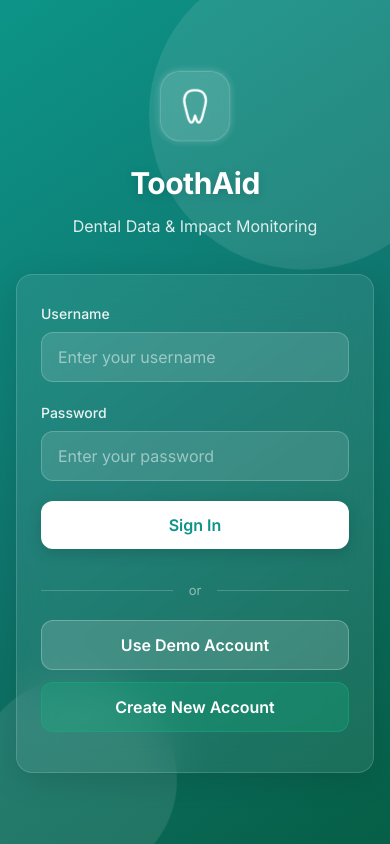
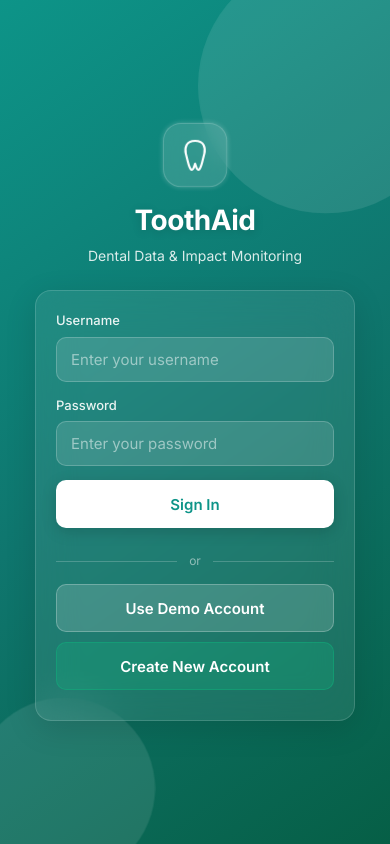
Before and after one commit to Team-IpohHorFun/ToothAid, a React (Vite) app in the folder client/: page /login in a window 390 px wide. Built offline with nearby package versions, Linux system fonts and the light colour scheme.

Commit message:
Update Login.css

```diff
--- a/client/src/pages/Login.css
+++ b/client/src/pages/Login.css
@@ -5,16 +5,18 @@
   right: 0;
   bottom: 0;
   width: 100%;
+  max-width: 100vw;
   height: 100vh;
   height: 100dvh;
-  min-height: 100vh;
   display: flex;
   align-items: center;
   justify-content: center;
   background: linear-gradient(145deg, #0D9488 0%, #0F766E 50%, #065f46 100%);
-  padding: 20px;
-  overflow-y: auto;
+  padding: 16px;
+  overflow: hidden;
   box-sizing: border-box;
+  overscroll-behavior: none;
+  touch-action: none;
 }
 
 /* Animated background circles */
@@ -28,8 +30,8 @@
 }
 
 .login-container::before {
-  width: 300px;
-  height: 300px;
+  width: 250px;
+  height: 250px;
   background: white;
   top: -50px;
   right: -50px;
@@ -37,8 +39,8 @@
 }
 
 .login-container::after {
-  width: 200px;
-  height: 200px;
+  width: 180px;
+  height: 180px;
   background: white;
   bottom: -30px;
   left: -30px;
@@ -50,16 +52,14 @@
     transform: translate(0, 0) scale(1);
   }
   50% {
-    transform: translate(20px, 20px) scale(1.05);
+    transform: translate(15px, 15px) scale(1.03);
   }
 }
 
 .login-content {
   width: 100%;
-  max-width: 380px;
-  margin: auto;
+  max-width: 320px;
   box-sizing: border-box;
-  flex-shrink: 0;
   position: relative;
   z-index: 1;
 }
@@ -67,15 +67,15 @@
 /* Logo / Brand Section */
 .login-brand {
   text-align: center;
-  margin-bottom: 48px;
+  margin-bottom: 24px;
 }
 
 .login-icon {
-  width: 80px;
-  height: 80px;
-  margin: 0 auto 20px;
+  width: 64px;
+  height: 64px;
+  margin: 0 auto 12px;
   background: rgba(255, 255, 255, 0.15);
-  border-radius: 24px;
+  border-radius: 18px;
   display: flex;
   align-items: center;
   justify-content: center;
@@ -91,28 +91,28 @@
   }
   50% {
     transform: scale(1.02);
-    box-shadow: 0 0 30px 5px rgba(255, 255, 255, 0.1);
+    box-shadow: 0 0 20px 3px rgba(255, 255, 255, 0.1);
   }
 }
 
 .login-icon svg {
-  width: 44px;
-  height: 44px;
+  width: 34px;
+  height: 34px;
   color: white;
 }
 
 .login-brand h1 {
   color: white;
-  font-size: 36px;
+  font-size: 28px;
   font-weight: 700;
-  margin-bottom: 8px;
+  margin-bottom: 4px;
   text-shadow: 0 2px 10px rgba(0, 0, 0, 0.15);
   letter-spacing: -0.5px;
 }
 
 .login-brand .subtitle {
   color: rgba(255, 255, 255, 0.85);
-  font-size: 16px;
+  font-size: 14px;
   font-weight: 400;
 }
 
@@ -121,31 +121,31 @@
   background: rgba(255, 255, 255, 0.08);
   backdrop-filter: blur(20px);
   -webkit-backdrop-filter: blur(20px);
-  border-radius: 20px;
-  padding: 32px 28px;
+  border-radius: 16px;
+  padding: 20px;
   border: 1px solid rgba(255, 255, 255, 0.15);
   box-shadow: 0 8px 32px rgba(0, 0, 0, 0.12);
 }
 
 .login-form .form-group {
-  margin-bottom: 20px;
+  margin-bottom: 14px;
 }
 
 .login-form .form-group label {
   display: block;
   color: rgba(255, 255, 255, 0.9);
-  font-size: 14px;
+  font-size: 13px;
   font-weight: 500;
-  margin-bottom: 8px;
+  margin-bottom: 6px;
 }
 
 .login-form .form-group input {
   width: 100%;
-  padding: 14px 16px;
+  padding: 12px 14px;
   background: rgba(255, 255, 255, 0.12);
   border: 1px solid rgba(255, 255, 255, 0.2);
-  border-radius: 12px;
-  font-size: 16px;
+  border-radius: 10px;
+  font-size: 15px;
   color: white;
   transition: all 0.3s ease;
   height: auto;
@@ -159,19 +159,19 @@
   outline: none;
   background: rgba(255, 255, 255, 0.18);
   border-color: rgba(255, 255, 255, 0.4);
-  box-shadow: 0 0 0 4px rgba(255, 255, 255, 0.1);
+  box-shadow: 0 0 0 3px rgba(255, 255, 255, 0.1);
 }
 
 /* Buttons */
 .login-form .btn {
   width: 100%;
-  padding: 14px 24px;
-  border-radius: 12px;
-  font-size: 16px;
+  padding: 12px 20px;
+  border-radius: 10px;
+  font-size: 15px;
   font-weight: 600;
   cursor: pointer;
   transition: all 0.3s ease;
-  margin-bottom: 12px;
+  margin-bottom: 10px;
   border: none;
 }
 
@@ -217,9 +217,9 @@
 .login-divider {
   display: flex;
   align-items: center;
-  margin: 20px 0;
+  margin: 14px 0;
   color: rgba(255, 255, 255, 0.5);
-  font-size: 13px;
+  font-size: 12px;
 }
 
 .login-divider::before,
@@ -231,7 +231,7 @@
 }
 
 .login-divider span {
-  padding: 0 16px;
+  padding: 0 12px;
 }
 
 /* Alert */
@@ -239,59 +239,10 @@
   background: rgba(249, 115, 22, 0.2);
   border: 1px solid rgba(249, 115, 22, 0.4);
   color: #ffd7c2;
-  padding: 12px 16px;
-  border-radius: 12px;
-  margin-bottom: 20px;
-  font-size: 14px;
-}
-
-/* Responsive adjustments */
-@media (max-width: 480px) {
-  .login-container {
-    padding: 16px;
-  }
-
-  .login-content {
-    max-width: 100%;
-  }
-
-  .login-brand {
-    margin-bottom: 36px;
-  }
-
-  .login-brand h1 {
-    font-size: 30px;
-  }
-
-  .login-icon {
-    width: 70px;
-    height: 70px;
-    border-radius: 20px;
-  }
-
-  .login-icon svg {
-    width: 38px;
-    height: 38px;
-  }
-
-  .login-form {
-    padding: 28px 24px;
-    border-radius: 16px;
-  }
-}
-
-@media (max-width: 360px) {
-  .login-brand h1 {
-    font-size: 26px;
-  }
-
-  .login-brand .subtitle {
-    font-size: 14px;
-  }
-
-  .login-form {
-    padding: 24px 20px;
-  }
+  padding: 10px 14px;
+  border-radius: 10px;
+  margin-bottom: 14px;
+  font-size: 13px;
 }
 
 /* Disabled state */
@@ -300,3 +251,101 @@
   cursor: not-allowed;
   transform: none !important;
 }
+
+/* Small screens (360x800) */
+@media (max-height: 700px) {
+  .login-brand {
+    margin-bottom: 16px;
+  }
+
+  .login-icon {
+    width: 56px;
+    height: 56px;
+    margin-bottom: 8px;
+    border-radius: 14px;
+  }
+
+  .login-icon svg {
+    width: 28px;
+    height: 28px;
+  }
+
+  .login-brand h1 {
+    font-size: 24px;
+  }
+
+  .login-brand .subtitle {
+    font-size: 13px;
+  }
+
+  .login-form {
+    padding: 16px;
+  }
+
+  .login-form .form-group {
+    margin-bottom: 12px;
+  }
+
+  .login-form .form-group label {
+    font-size: 12px;
+    margin-bottom: 4px;
+  }
+
+  .login-form .form-group input {
+    padding: 10px 12px;
+    font-size: 14px;
+  }
+
+  .login-form .btn {
+    padding: 10px 16px;
+    font-size: 14px;
+    margin-bottom: 8px;
+  }
+
+  .login-divider {
+    margin: 10px 0;
+  }
+}
+
+/* Very small screens */
+@media (max-height: 600px) {
+  .login-container {
+    padding: 12px;
+  }
+
+  .login-brand {
+    margin-bottom: 12px;
+  }
+
+  .login-icon {
+    width: 48px;
+    height: 48px;
+    margin-bottom: 6px;
+  }
+
+  .login-icon svg {
+    width: 24px;
+    height: 24px;
+  }
+
+  .login-brand h1 {
+    font-size: 22px;
+  }
+
+  .login-form {
+    padding: 14px;
+  }
+
+  .login-form .form-group {
+    margin-bottom: 10px;
+  }
+
+  .login-form .form-group input {
+    padding: 8px 10px;
+  }
+
+  .login-form .btn {
+    padding: 8px 14px;
+    margin-bottom: 6px;
+  }
+}
```
